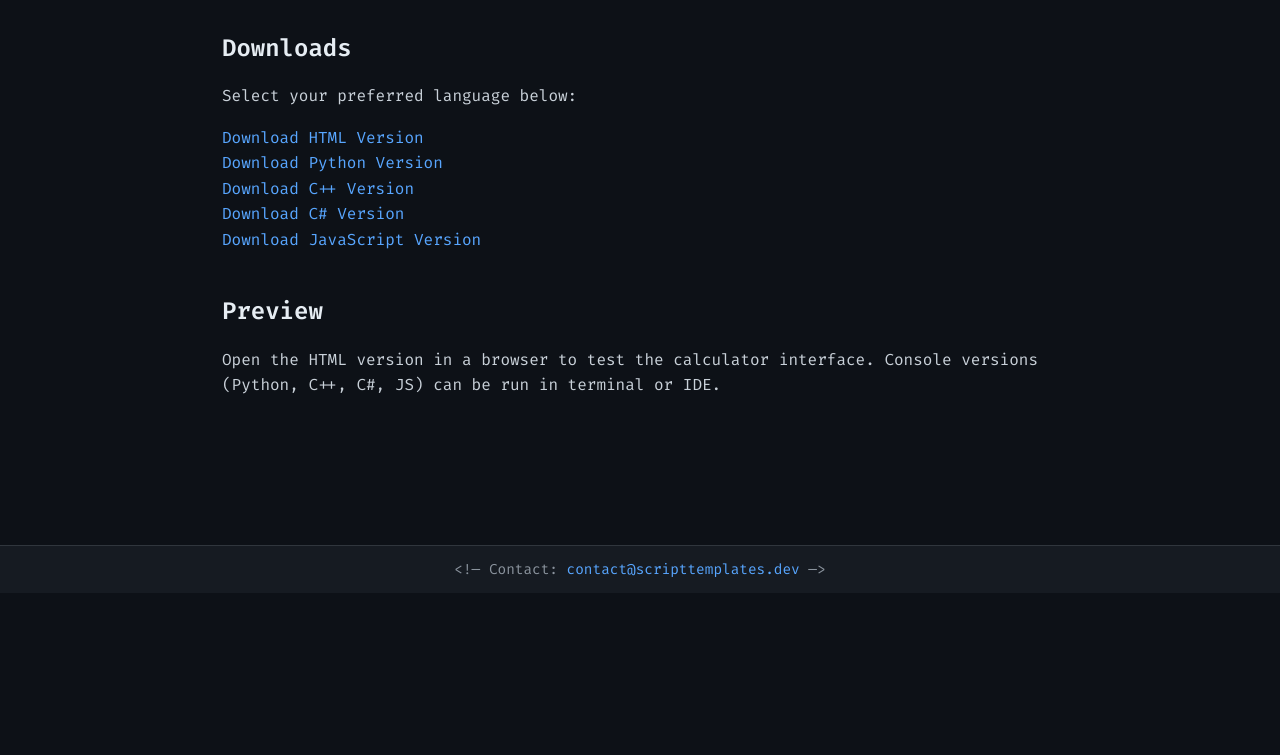
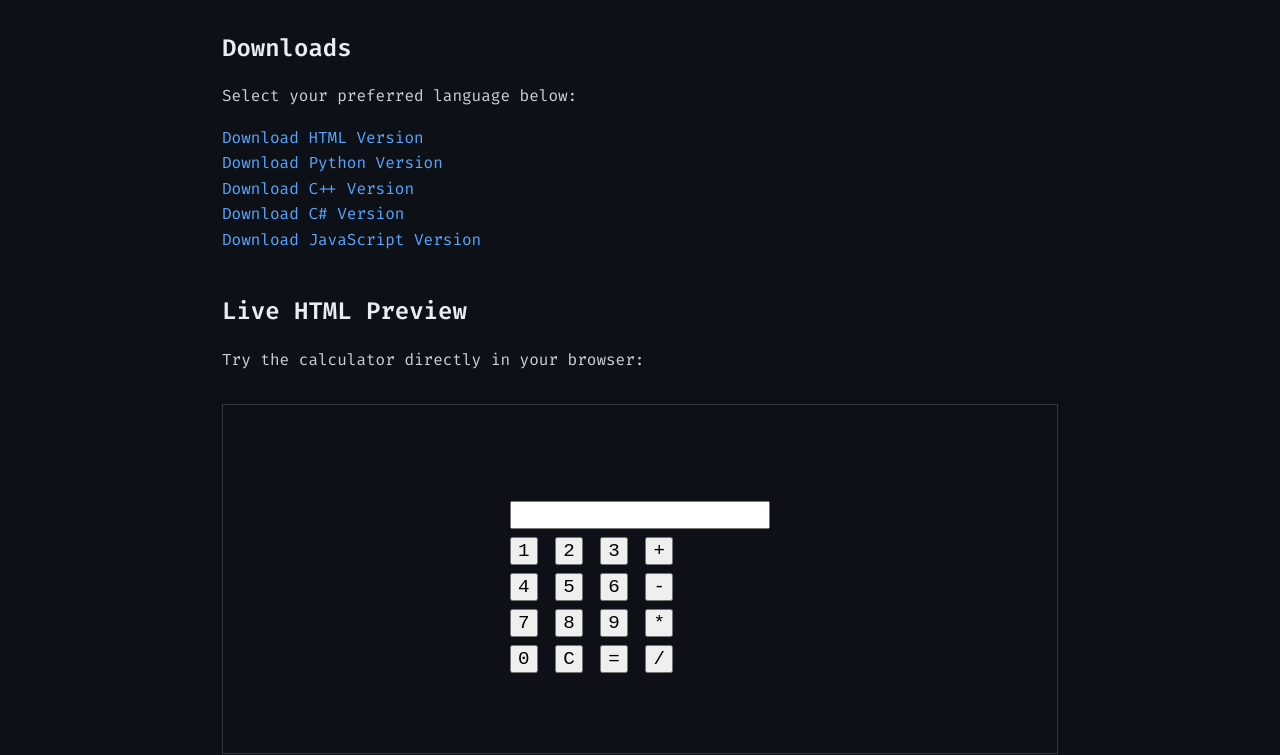
Before and after one commit to Janikow/script-templates, a plain HTML site: page product-calculator.html in a window 1280 px wide. Shown: the part 207-962 px from the top of the page. Before the commit the page ends 800 px from the top, so only its background shows below. Drawn offline with Linux system fonts and the light colour scheme.

Commit message:
Update product-calculator.html

```diff
--- a/product-calculator.html
+++ b/product-calculator.html
@@ -34,9 +34,14 @@
       <a href="downloads/calculator/calculator.js" download>Download JavaScript Version</a>
     </div>
 
-    <h2 style="margin-top:2.5rem;">Preview</h2>
-    <p>
-      Open the HTML version in a browser to test the calculator interface.
+    <h2 style="margin-top:2.5rem;">Live HTML Preview</h2>
+    <p>Try the calculator directly in your browser:</p>
+
+    <iframe src="downloads/calculator/calculator.html"
+            style="width:100%; height:350px; border:1px solid #30363d; background:#0d1117; margin-top:1rem;">
+    </iframe>
+
+    <p style="margin-top:1rem;">
       Console versions (Python, C++, C#, JS) can be run in terminal or IDE.
     </p>
   </main>
```
